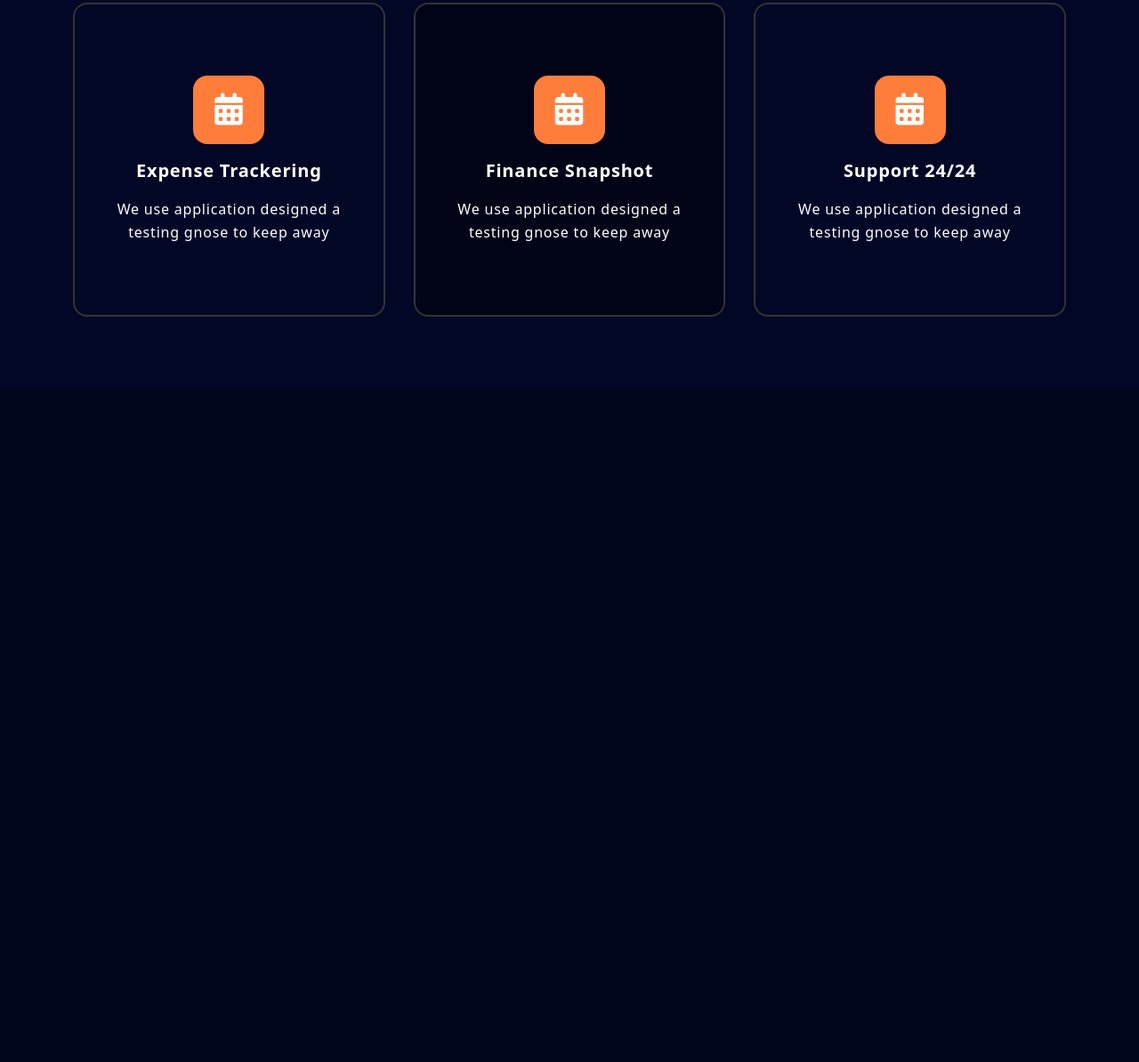
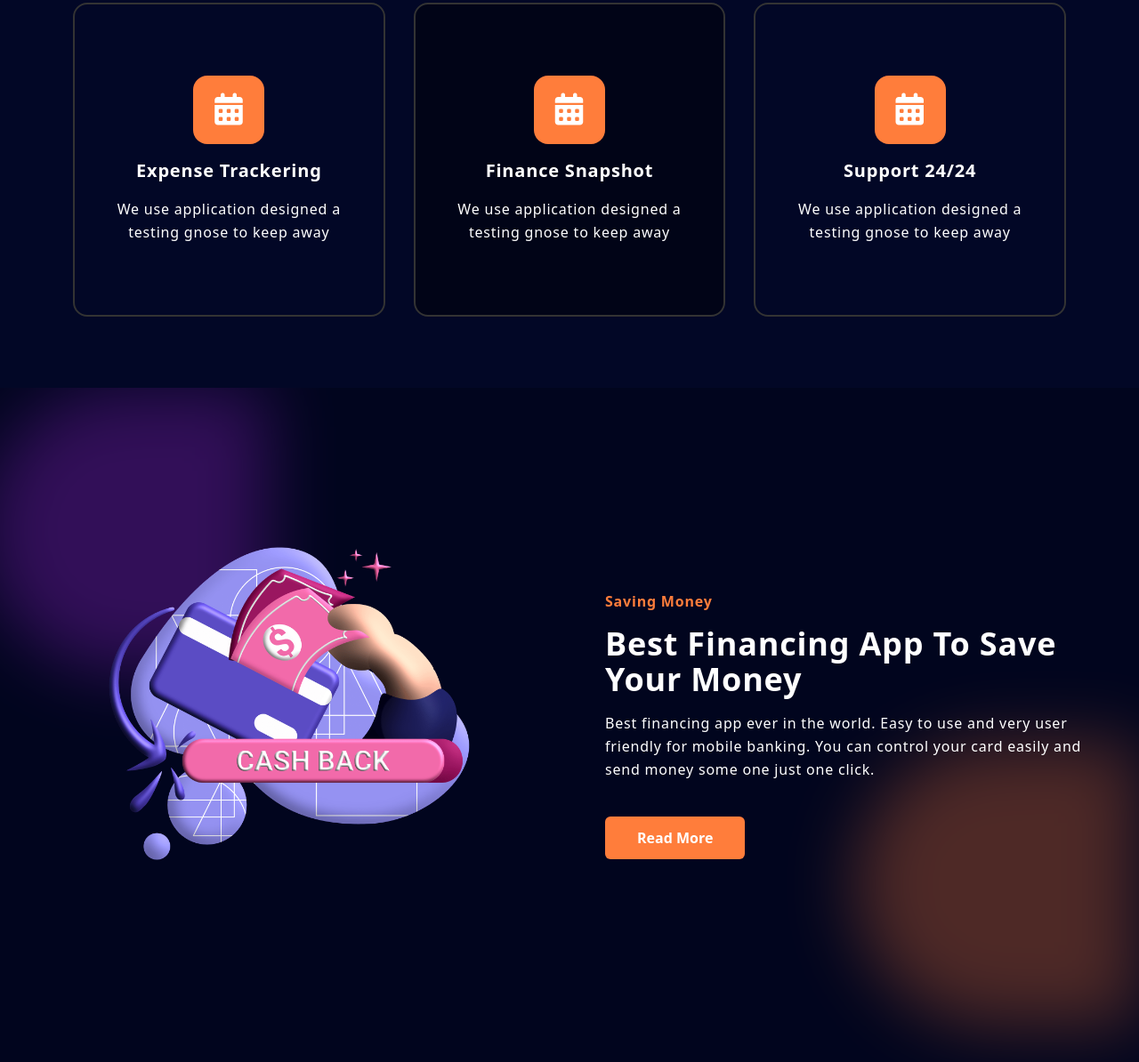
Before and after one commit to YonatanBenAmi/first_tailwindcss, a website: page index.html in a window 1280 px wide. Shown: the part 1103-2297 px from the top of the page at 89% size. Before the commit the page ends 1539 px from the top, so only its background shows below. Drawn offline with Linux system fonts and the light colour scheme.

Commit message:
more page

```diff
--- a/index.html
+++ b/index.html
@@ -76,10 +76,10 @@
         <section id="home" class="relative">
 
             <div
-                class="w-80 h-80 bg-color-blob absolute top-0 -left-5 -z-10 blur-2xl opacity-30 overflow-hidden rounded-s-full">
+                class="blob1">
             </div>
             <div
-                class="w-80 h-80 bg-color-secondary absolute bottom-10 right-0 -z-10 blur-2xl opacity-30 overflow-hidden rounded-s-full">
+                class="blob2">
             </div>
 
             <div class="container py-20">
@@ -139,10 +139,27 @@
 
                 </div>
             </div>
-        </section id="saving-money">
+        </section>
 
-        <section>
-
+        <section id="saving-money">
+            <div class="container py-20 relative ">
+                <div class="blob1"></div>
+                <div class="blob2"></div>
+                <div class="flex flex-col items-center justify-between md:flex-row">
+                    <div class="mb-12 md:w-1/2">
+                        <img src="./img/hero3-min.png" alt="">
+                    </div>
+                    <div class="text-center md:text-left md:w-1/2 md:ml-20">
+                        <h4 class="font-bold text-color-secondary mb-4">Saving Money</h4>
+                        <h1 class="title mb-4">Best Financing App To Save Your Money</h1>
+                        <p class="leading-relaxed mb-10">Best financing app ever in the world.
+                            Easy to use and very user friendly for mobile banking.
+                            You can control your card easily and send money some one just one click.
+                        </p>
+                        <button class="btn">Read More</button>
+                    </div>
+                </div>
+            </div>
         </section>
     </main>
     <script>
--- a/input.css
+++ b/input.css
@@ -25,3 +25,34 @@
     leading-snug
     mb-4;
 }
+
+.blob1
+{
+    @apply
+    w-80
+    h-80
+    bg-color-blob
+    absolute top-0
+    -left-5
+    -z-10
+    blur-2xl
+    opacity-30
+    overflow-hidden
+    rounded-s-full;
+}
+
+.blob2
+{
+    @apply
+    w-80
+    h-80
+    bg-color-secondary
+    absolute
+    bottom-10
+    right-0
+    -z-10
+    blur-2xl
+    opacity-30
+    overflow-hidden
+    rounded-s-full;
+}
```
Also changed, not shown: css/main.css.
